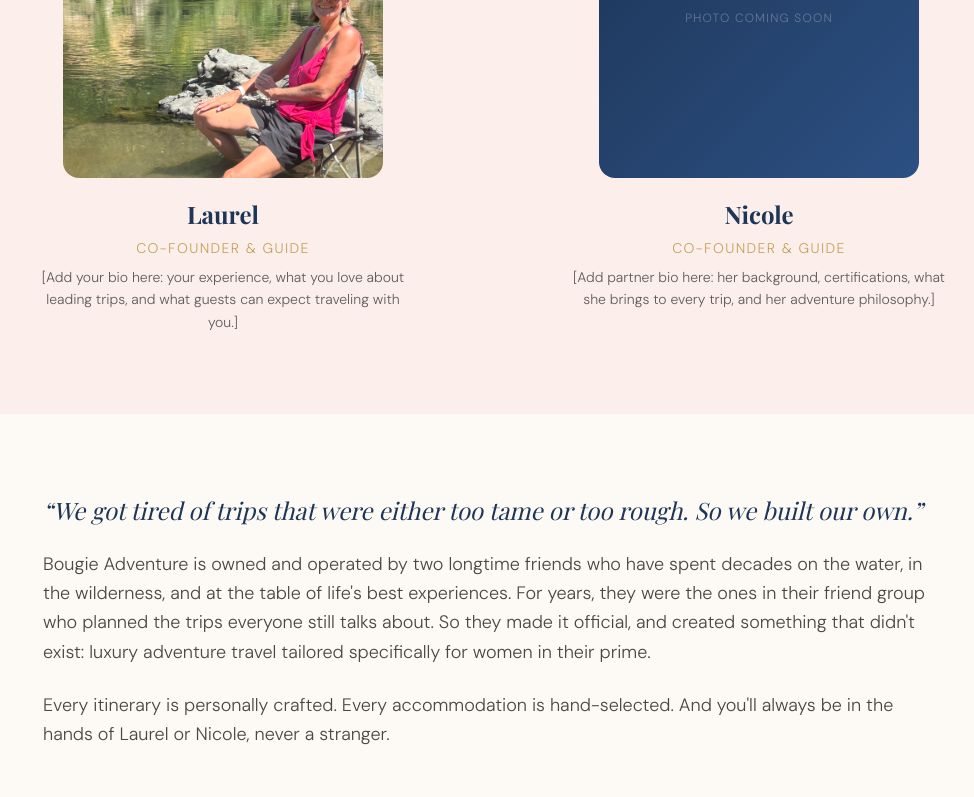
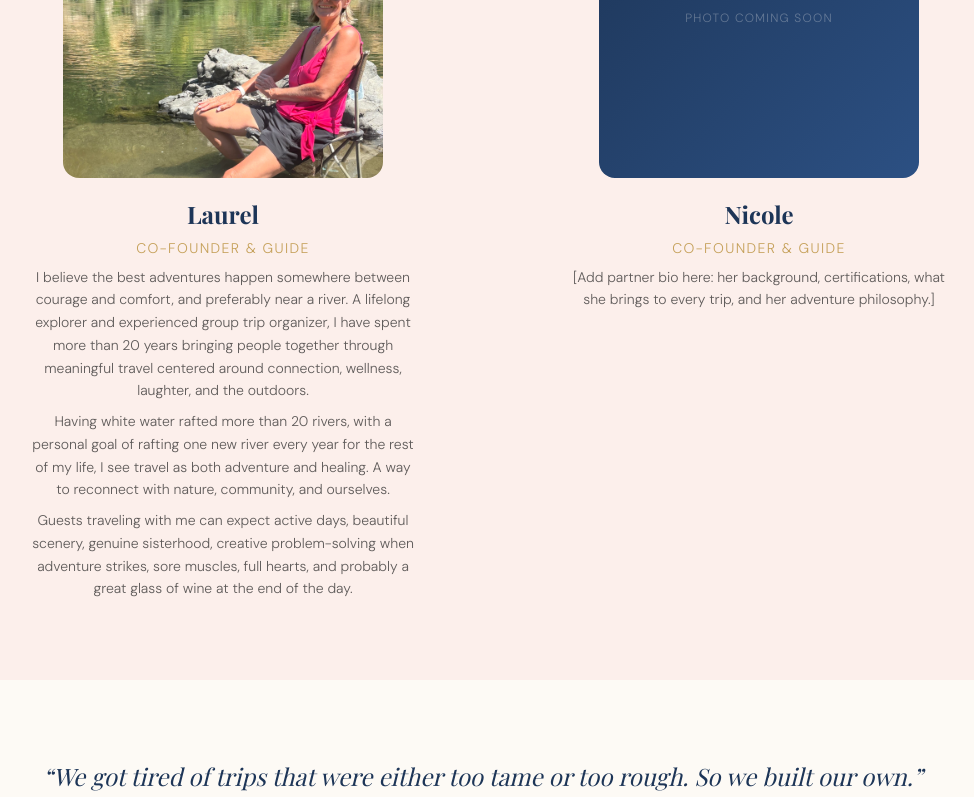
Before and after one commit to dthess372/bougie-adventure, a Next.js app: page /about in a window 1280 px wide. Shown: the part 816-1613 px from the top of the page, without its empty margins (149-1123 px from the left). Built offline with nearby package versions, Linux system fonts and the light colour scheme; a web font is replaced by a local one.

Commit message:
Add Laurel's bio to the About page
Co-Authored-By: Claude Sonnet 4.6 <noreply@anthropic.com>

```diff
--- a/src/app/about/page.tsx
+++ b/src/app/about/page.tsx
@@ -43,7 +43,13 @@ export default function AboutPage() {
                 <h3 className="font-serif text-2xl font-bold text-royal-blue">Laurel</h3>
                 <p className="text-gold text-sm tracking-widest uppercase">Co-Founder & Guide</p>
                 <p className="text-charcoal/70 text-sm leading-relaxed max-w-sm mx-auto">
-                  [Add your bio here: your experience, what you love about leading trips, and what guests can expect traveling with you.]
+                  I believe the best adventures happen somewhere between courage and comfort, and preferably near a river. A lifelong explorer and experienced group trip organizer, I have spent more than 20 years bringing people together through meaningful travel centered around connection, wellness, laughter, and the outdoors.
+                </p>
+                <p className="text-charcoal/70 text-sm leading-relaxed max-w-sm mx-auto">
+                  Having white water rafted more than 20 rivers, with a personal goal of rafting one new river every year for the rest of my life, I see travel as both adventure and healing. A way to reconnect with nature, community, and ourselves.
+                </p>
+                <p className="text-charcoal/70 text-sm leading-relaxed max-w-sm mx-auto">
+                  Guests traveling with me can expect active days, beautiful scenery, genuine sisterhood, creative problem-solving when adventure strikes, sore muscles, full hearts, and probably a great glass of wine at the end of the day.
                 </p>
               </div>
             </div>
```
